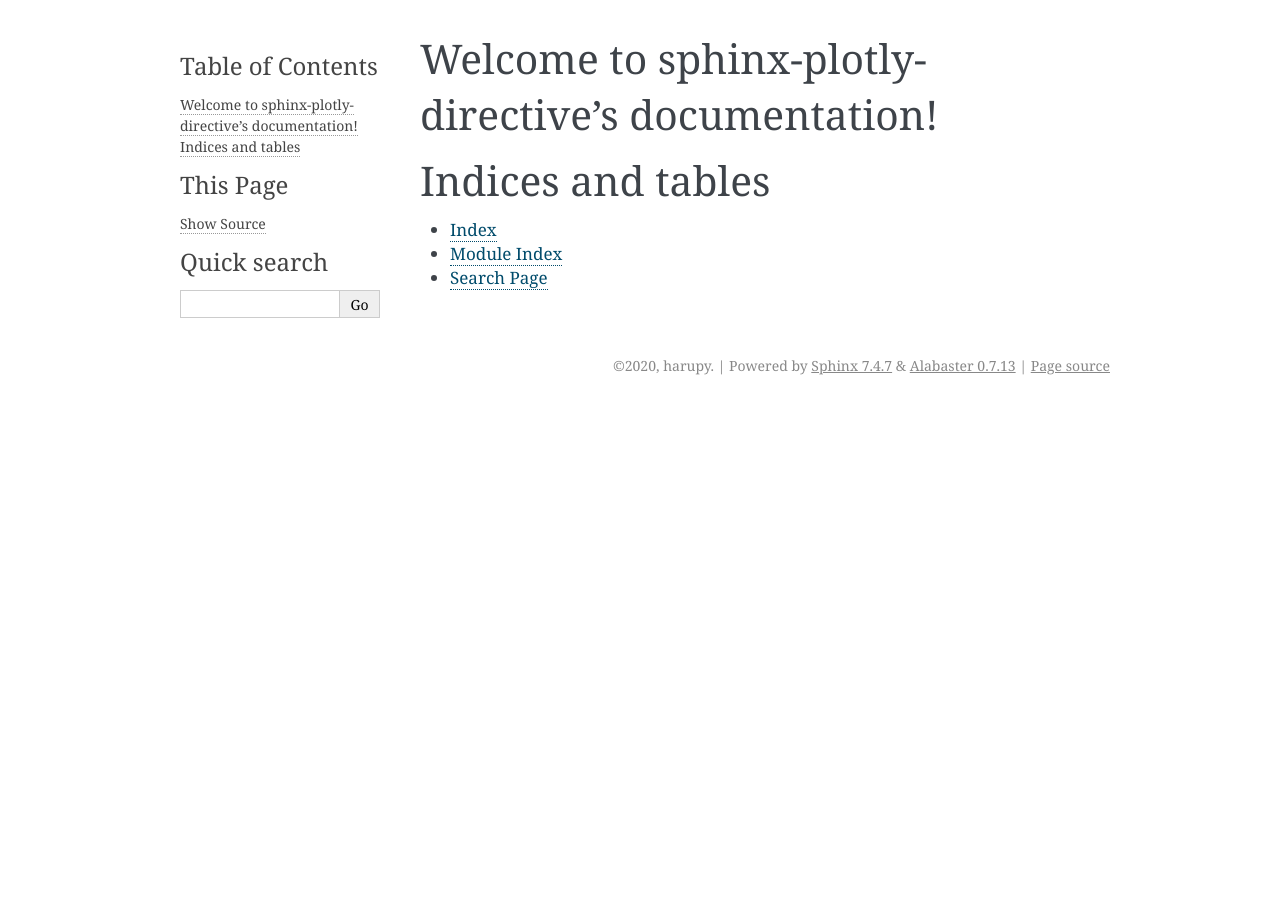
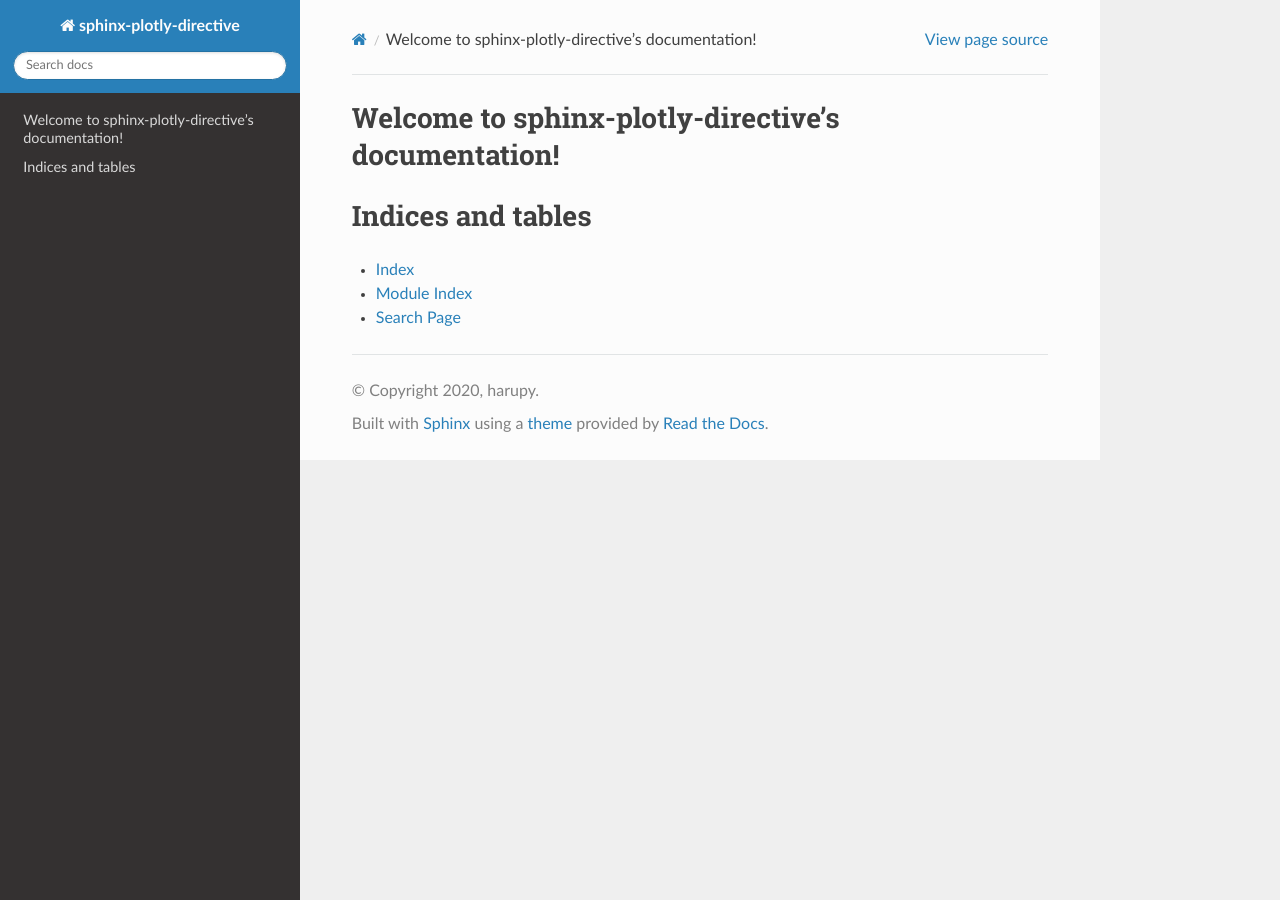
Before and after one commit to harupy/sphinx-plotly-directive, a Sphinx documentation site: the page built from docs/source/index.rst, in a window 1280 px wide. Built offline with Sphinx 7.4.7 and the Read the Docs theme 2.0.0, drawn with Linux system fonts in a browser that asks for light colours.

```diff
--- a/docs/source/conf.py
+++ b/docs/source/conf.py
@@ -49,9 +49,9 @@ exclude_patterns = []
 # The theme to use for HTML and HTML Help pages.  See the documentation for
 # a list of builtin themes.
 #
-html_theme = "alabaster"
+html_theme = "sphinx_rtd_theme"
 
 # Add any paths that contain custom static files (such as style sheets) here,
 # relative to this directory. They are copied after the builtin static files,
 # so a file named "default.css" will overwrite the builtin "default.css".
-html_static_path = ["_static"]
+# html_static_path = ["_static"]
--- /dev/null
+++ b/sphinx_plotly_directive/__init__.py
@@ -0,0 +1,2 @@
+def setup(app):
+    pass
```
Also changed, not shown: 2 other files.
